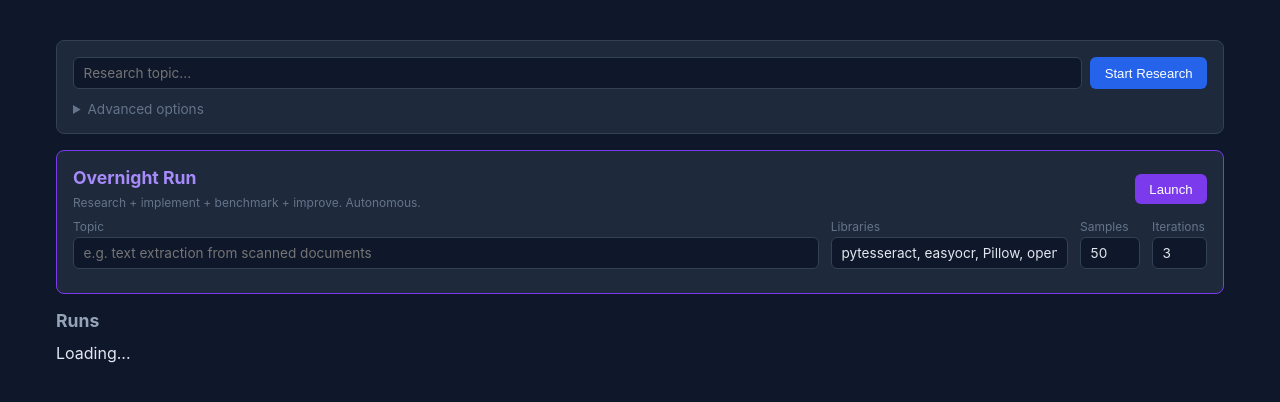
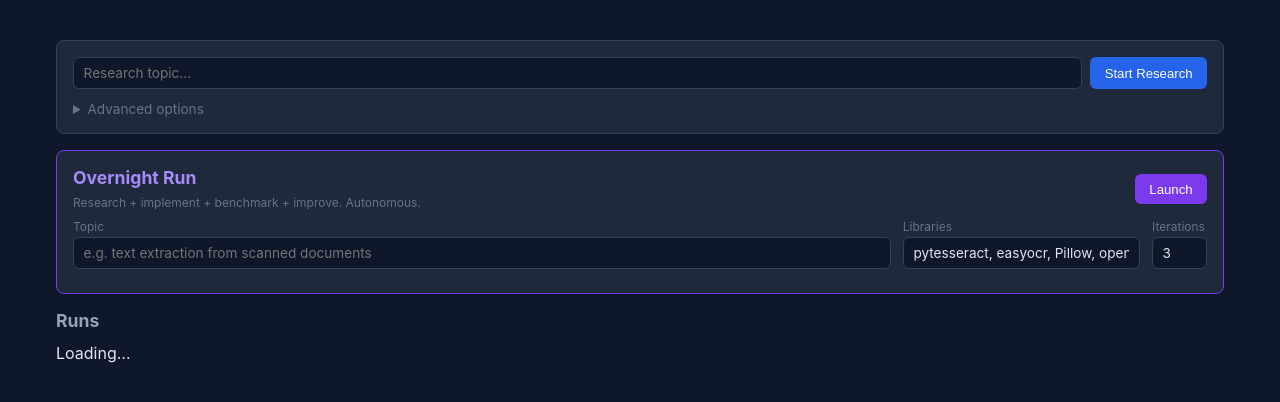
Before and after one commit to russuran/qwen3-code-next_researcher, a FastAPI app: page /dashboard in a window 1280 px wide. Shown: the part 84-486 px from the top of the page. Run offline with FastAPI, Linux system fonts and the light colour scheme; data that the repository does not hold is empty; some libraries are stand-ins or nearby versions.

Commit message:
Remove num_samples from overnight form (no longer used)

```diff
--- a/app/dashboard/templates/runs_list.html
+++ b/app/dashboard/templates/runs_list.html
@@ -85,10 +85,6 @@
                 <input type="text" name="libraries" value="pytesseract, easyocr, Pillow, opencv-python" style="width: 100%;">
             </div>
             <div>
-                <label class="form-label">Samples</label>
-                <input type="number" name="num_samples" value="50" min="10" max="200" style="width: 60px;">
-            </div>
-            <div>
                 <label class="form-label">Iterations</label>
                 <input type="number" name="max_iterations" value="3" min="1" max="10" style="width: 55px;">
             </div>
```
